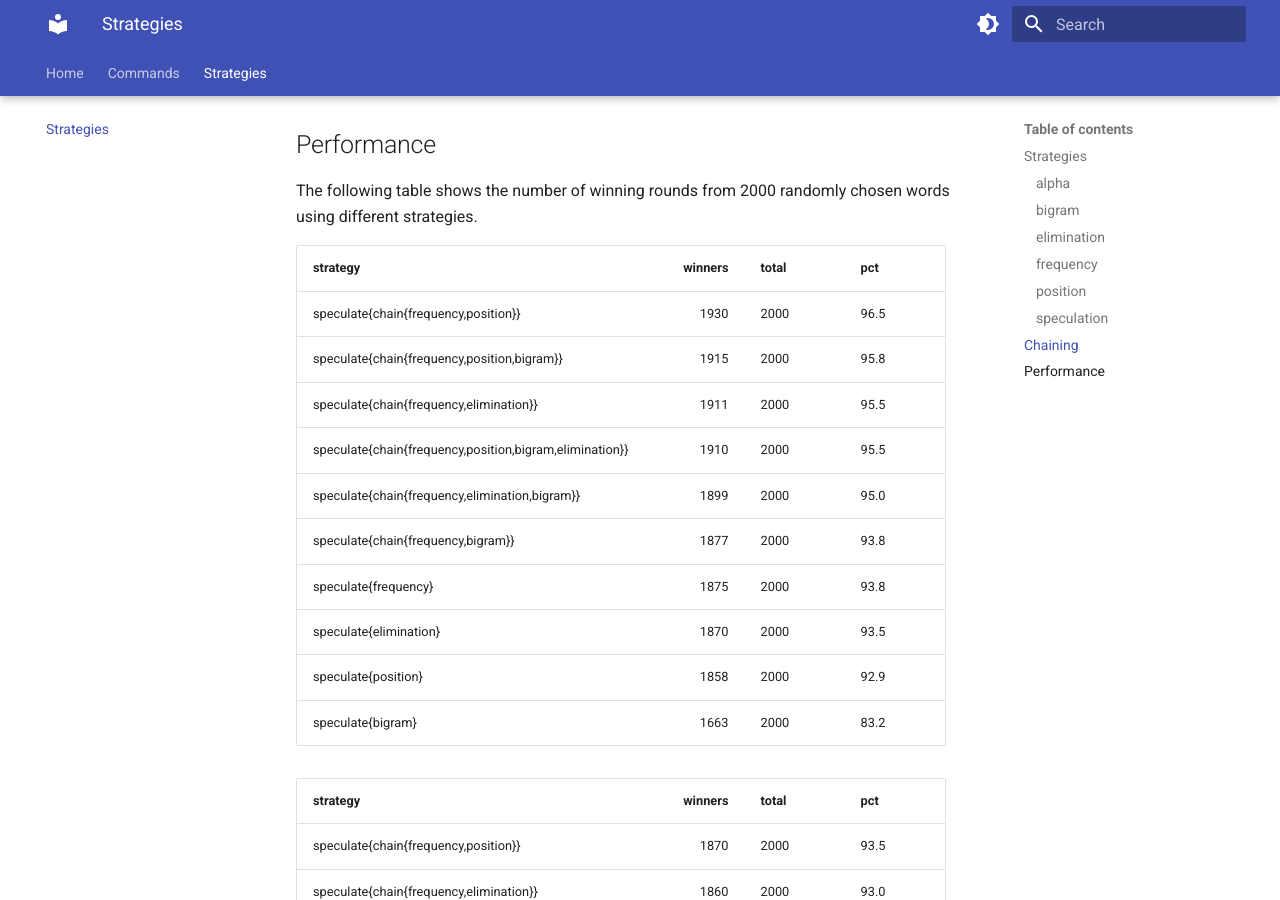
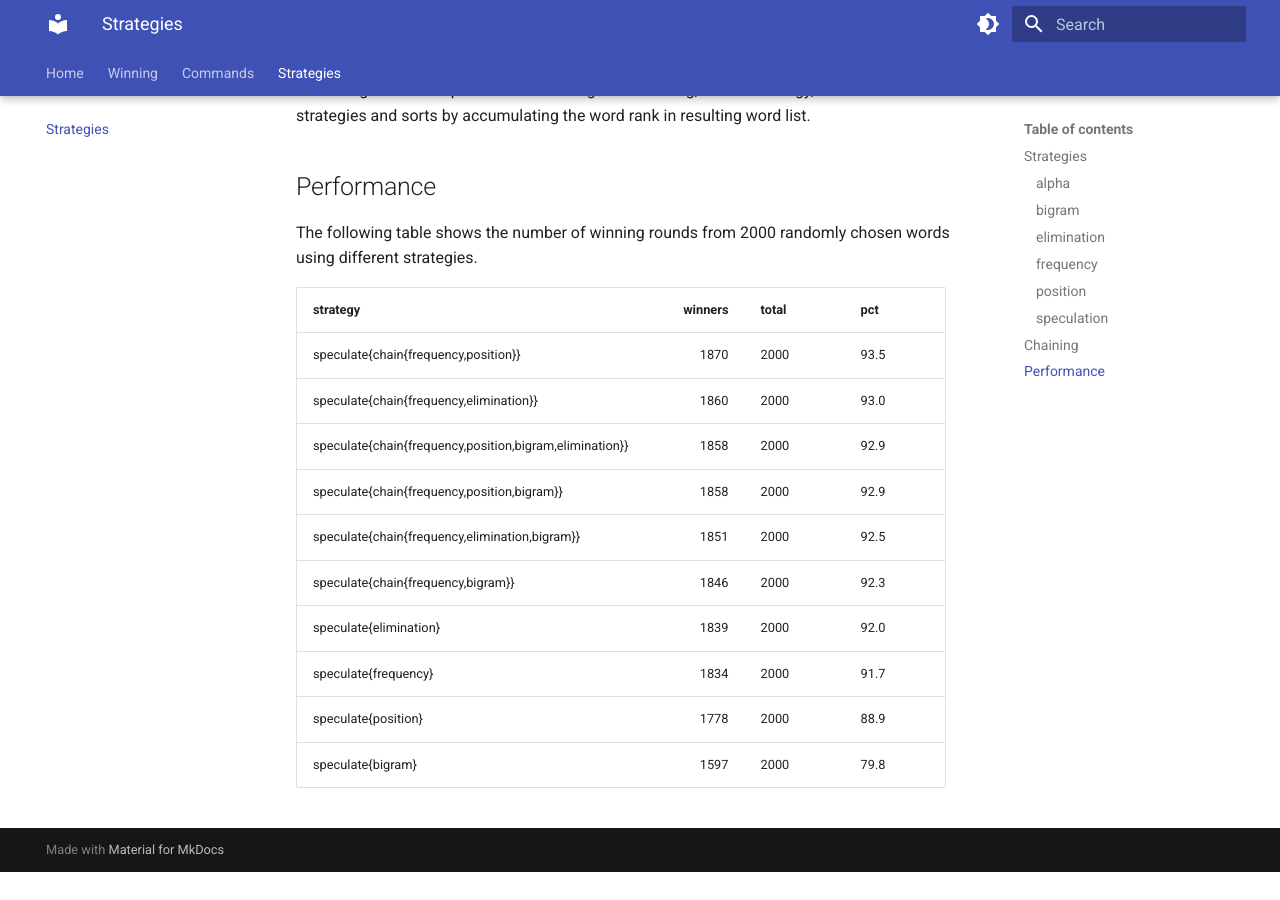
Before and after one commit to bzimmer/qordle, an MkDocs documentation site: the page built from docs/strategies.md, in a window 1280 px wide and 900 px high, scrolled down 1328 px. Built offline with MkDocs 1.6.1 and Material for MkDocs 9.7.7, drawn with Linux system fonts in a browser that asks for light colours; comment, search, counter and statistics services are not loaded; after the commit the page ends 2200 px from its top, so only the background shows below that.

Commit message:
more content

```diff
--- a/docs/strategies.md
+++ b/docs/strategies.md
@@ -50,19 +54,6 @@ using different strategies.
 
 |                         strategy                         | winners | total |  pct  |
 |----------------------------------------------------------|--------:|-------|-------|
-| speculate{chain{frequency,position}}                     |    1930 |  2000 | 96.5  |
-| speculate{chain{frequency,position,bigram}}              |    1915 |  2000 | 95.8  |
-| speculate{chain{frequency,elimination}}                  |    1911 |  2000 | 95.5  |
-| speculate{chain{frequency,position,bigram,elimination}}  |    1910 |  2000 | 95.5  |
-| speculate{chain{frequency,elimination,bigram}}           |    1899 |  2000 | 95.0  |
-| speculate{chain{frequency,bigram}}                       |    1877 |  2000 | 93.8  |
-| speculate{frequency}                                     |    1875 |  2000 | 93.8  |
-| speculate{elimination}                                   |    1870 |  2000 | 93.5  |
-| speculate{position}                                      |    1858 |  2000 | 92.9  |
-| speculate{bigram}                                        |    1663 |  2000 | 83.2  |
-
-|                         strategy                         | winners | total |  pct  |
-|----------------------------------------------------------|--------:|-------|-------|
 | speculate{chain{frequency,position}}                     |    1870 |  2000 | 93.5  |
 | speculate{chain{frequency,elimination}}                  |    1860 |  2000 | 93.0  |
 | speculate{chain{frequency,position,bigram,elimination}}  |    1858 |  2000 | 92.9  |
--- a/mkdocs.yml
+++ b/mkdocs.yml
@@ -4,6 +4,7 @@ site_url: https://bzimmer.github.io/qordle
 
 nav:
     - Home: index.md
+    - Winning: winning.md
     - Commands: commands.md
     - Strategies: strategies.md
 
@@ -22,6 +23,8 @@ theme:
         name: light mode
   features:
     - content.code.annotate
+    - content.code.copy
+    - content.code.select
     - navigation.top
     - navigation.instant
     - navigation.expand
@@ -44,3 +47,10 @@ markdown_extensions:
   - pymdownx.keys
   - pymdownx.mark
   - pymdownx.tilde
+  - pymdownx.highlight:
+      anchor_linenums: true
+      line_spans: __span
+      pygments_lang_class: true
+  - pymdownx.inlinehilite
+  - pymdownx.snippets
+  - pymdownx.superfences
```
Also changed, not shown: other parts of docs/strategies.md (+6 -2 lines), docs/commands.md (+8 -1 lines), docs/commands/_qordle.md (added, +7 -0 lines), docs/commands/validate.md (+1 -1 lines), docs/winning.md (added, +94 -0 lines), .typos.toml.
